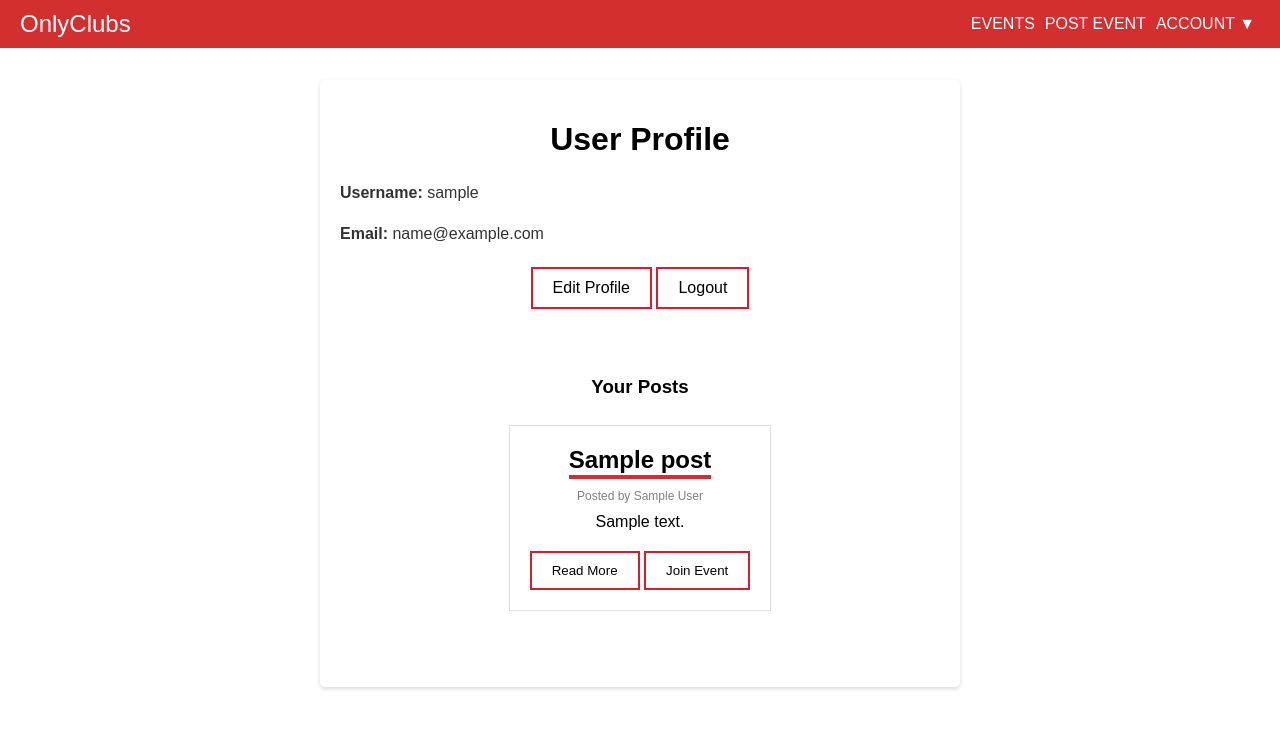
After one commit to comp380-F/CSUConnect, a Flask app: page /profile in a window 1280 px wide. The commit adds this page. Shown: the top 729 px of the page. Run offline with Flask 3, Linux system fonts and the light colour scheme; a user stored in the database is signed in; tables that the repository leaves empty hold one stand-in row (values such as "Sample post").

Commit message:
separated out routes.py, set up user profile page

```diff
--- a/app/models.py
+++ b/app/models.py
@@ -6,6 +6,13 @@ class User(db.Model, UserMixin):
     id = db.Column(db.Integer, primary_key=True)
     username = db.Column(db.String(100), unique=True, nullable=False)
     password_hash = db.Column(db.String(200), nullable=False)
+    first_name = db.Column(db.String(100), nullable=False)
+    last_name = db.Column(db.String(100), nullable=False)
+    email = db.Column(db.String(100), unique=True, nullable=False)
+    club = db.Column(db.String(100), nullable=True)
+
+    def full_name(self):
+        return self.first_name + ' ' + self.last_name
 
     def __repr__(self):
         return '<User %r>' % self.username
@@ -14,6 +21,7 @@ class Post(db.Model):
     id = db.Column(db.Integer, primary_key=True)
     title = db.Column(db.String(200), nullable=False)
     content = db.Column(db.String(200), nullable=False)
+    club = db.Column(db.String(200), nullable=True)
     date_created = db.Column(db.DateTime, default=datetime.utcnow)
     user_id = db.Column(db.Integer, db.ForeignKey('user.id'))
 
--- a/app/static/css/main.css
+++ b/app/static/css/main.css
@@ -3,46 +3,6 @@ html
 {
     margin: 0;
     font-family: sans-serif;
-}
-
-.content
-{
-    margin: 0 auto;
-    width: 400px;
-}
-
-table,
-td,
-th
-{
-    border: 1px solid #aaa;
-}
-
-table
-{
-    border-collapse: collapse;
-    width: 100%;
-}
-
-th
-{
-    height: 30px;
-}
-
-td
-{
-    text-align: center;
-    padding: 5px;
-}
-
-.form
-{
-    margin-top: 20px;
-}
-
-#content
-{
-    width: 70%;
 }
 
 /* body
@@ -52,10 +12,20 @@ td
     background-color: #f5f5f5;
 } */
 
+.container {
+    display: flex;
+    flex-direction:row;
+    flex-wrap: wrap;
+    justify-content: space-around;
+}
+
 .post
 {
+    max-width: fit-content;
+    min-width: max-content;
     background-color: white;
     padding: 20px;
+    /* margin: 2em; */
     border: 1px solid #ddd;
     margin-bottom: 20px;
 }
@@ -66,6 +36,7 @@ td
     position: relative;
     display: inline-block;
     padding-bottom: 5px;
+    margin: 0;
 }
 
 .red-stripe
@@ -83,7 +54,7 @@ td
     color: gray;
     font-size: 12px;
     margin: 0;
-    margin-top: -10;
+    margin-top: 10;
     padding: 0;
 }
 
@@ -114,3 +85,7 @@ td
     border: 2px solid #D22030;
     background-color: #D22030;
 }
+
+.container {
+    padding: 2em;
+}
--- /dev/null
+++ b/app/static/css/profile.css
@@ -0,0 +1,29 @@
+.profile-container {
+    min-width: 600px;
+    margin: auto;
+    padding: 20px;
+    background-color: white;
+    border-radius: 5px;
+    box-shadow: 0 2px 4px rgba(0,0,0,0.15);
+    text-align: center;
+}
+
+.user-info {
+    text-align: left;
+    margin: 20px 0;
+}
+
+.user-info p {
+    line-height: 1.6;
+    color: #333;
+}
+
+.user-posts {
+    display: flex;
+    flex-direction: column;
+    margin: 3em 0 3em 0;
+}
+
+.post {
+    margin: 0.5em auto;
+}
--- a/app/templates/base.html
+++ b/app/templates/base.html
@@ -1,13 +1,16 @@
 <!DOCTYPE html>
 <html lang="en">
-<head>
-    <meta charset="UTF-8">
-    <meta name="viewport" content="width=device-width, initial-scale=1.0">
-    <link rel="stylesheet" href="{{url_for('static', filename='css/main.css')}}">
+  <head>
+    <meta charset="UTF-8" />
+    <meta name="viewport" content="width=device-width, initial-scale=1.0" />
+    <link
+      rel="stylesheet"
+      href="{{url_for('static', filename='css/main.css')}}"
+    />
     {% block head %}{% endblock %}
-</head>
-<body>
+  </head>
+  <body>
     {% block header %}{% endblock %}
-    {% block body %}{% endblock %}
-</body>
+    <div class="container">{% block body %}{% endblock %}</div>
+  </body>
 </html>
--- a/app/templates/new-post.html
+++ b/app/templates/new-post.html
@@ -6,7 +6,7 @@
   href="{{url_for('static', filename='css/newpost.css')}}"
 />
 
-{% endblock %} {% block body %}
+{% include 'header.html' %} {% endblock %} {% block body %}
 <div class="new-post">
   <h1>New Post</h1>
 
--- /dev/null
+++ b/app/templates/profile.html
@@ -0,0 +1,40 @@
+{% extends 'base.html' %} {% block head %}
+<link
+  rel="stylesheet"
+  href="{{url_for('static', filename='css/profile.css')}}"
+/>
+<title>User Profile</title>
+{% endblock %} {% include 'header.html' %} {% block body %}
+<div class="profile-container">
+  <h1>User Profile</h1>
+  <div class="user-info">
+    <p><strong>Username:</strong> {{ user.username }}</p>
+    <p><strong>Email:</strong> {{user.email}}</p>
+  </div>
+
+  <div class="actions">
+    <a href="#" class="btn">Edit Profile</a>
+    <a href="{{ url_for('auth.logout') }}" class="btn">Logout</a>
+  </div>
+
+  <div class="user-posts">
+    <h3>Your Posts</h3>
+    {% for post in current_user.posts %}
+    <div class="post">
+      <h2 class="post-title">
+        {{ post.title }}<span class="red-stripe"></span>
+      </h2>
+      <p class="post-author">Posted by {{ post.user.full_name()}}</p>
+      <p class="post-content">{{ post.content }}</p>
+      <div class="buttons">
+        <button class="btn">Read More</button>
+        <button class="btn">Join Event</button>
+      </div>
+    </div>
+    {% else %}
+    <p>No posts found.</p>
+    {% endfor %}
+  </div>
+</div>
+
+{% endblock %}
--- /dev/null
+++ b/app/user.py
@@ -0,0 +1,12 @@
+from flask import Blueprint, render_template, redirect
+from .models import User, Post
+from flask_login import current_user
+
+user_bp = Blueprint('user', __name__)
+
+@user_bp.route('/profile', methods=['GET', 'POST'])
+def profile():
+    if current_user.is_authenticated:
+        return render_template('profile.html', user=current_user)
+    else:
+        return redirect('/')
--- /dev/null
+++ b/run 2.py
@@ -0,0 +1,6 @@
+from app import create_app
+
+app = create_app()
+
+if __name__ == '__main__':
+    app.run(debug=True, host='0.0.0.0', port=8080)
```
Also changed, not shown: README 2.md (added, +50 -0 lines), app/__init__.py (+9 -0 lines), app/auth.py (added, +54 -0 lines), app/post.py (added, +58 -0 lines), app/routes.py (+2 -96 lines), app/templates/index.html (+4 -7 lines), app/templates/register.html (+12 -0 lines), app/templates/update.html (+4 -9 lines), config 2.py (added, +8 -0 lines), requirements 2.txt (added, +15 -0 lines), instance/app.db, 1 other file.
